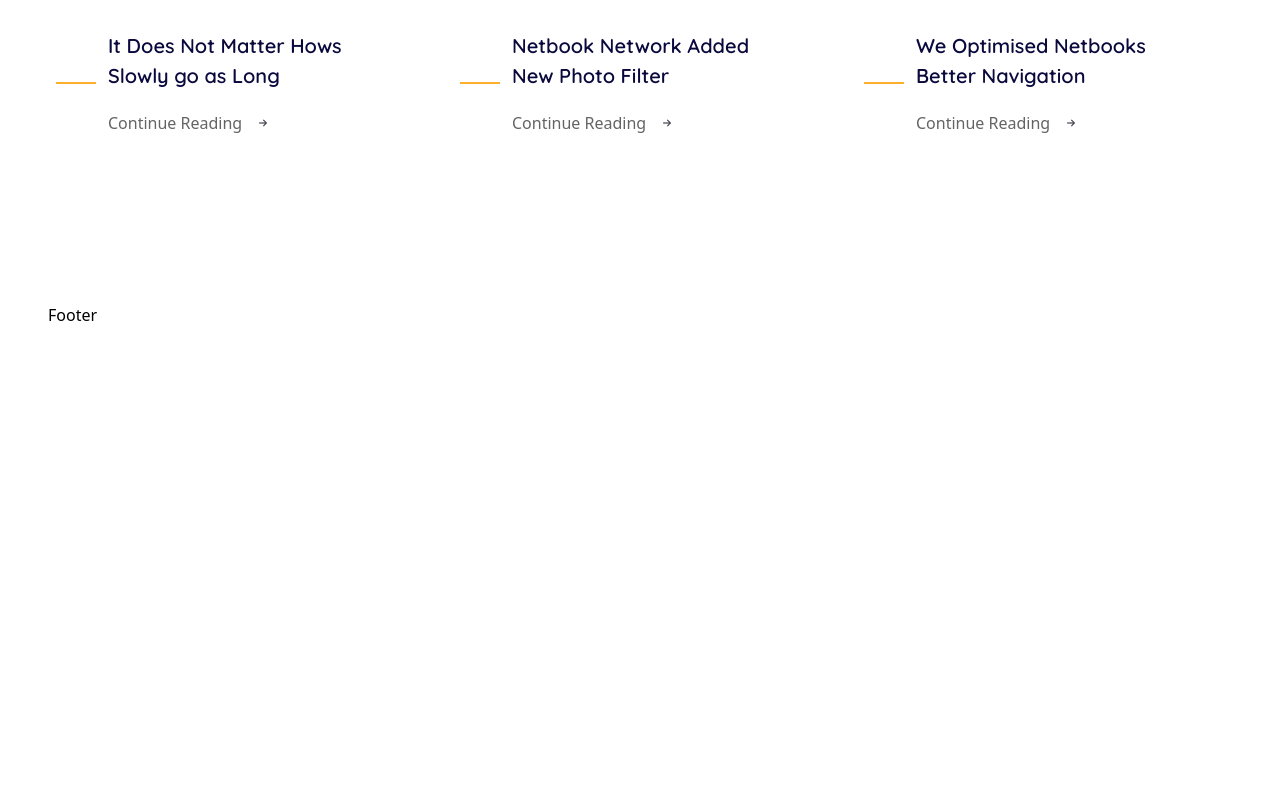
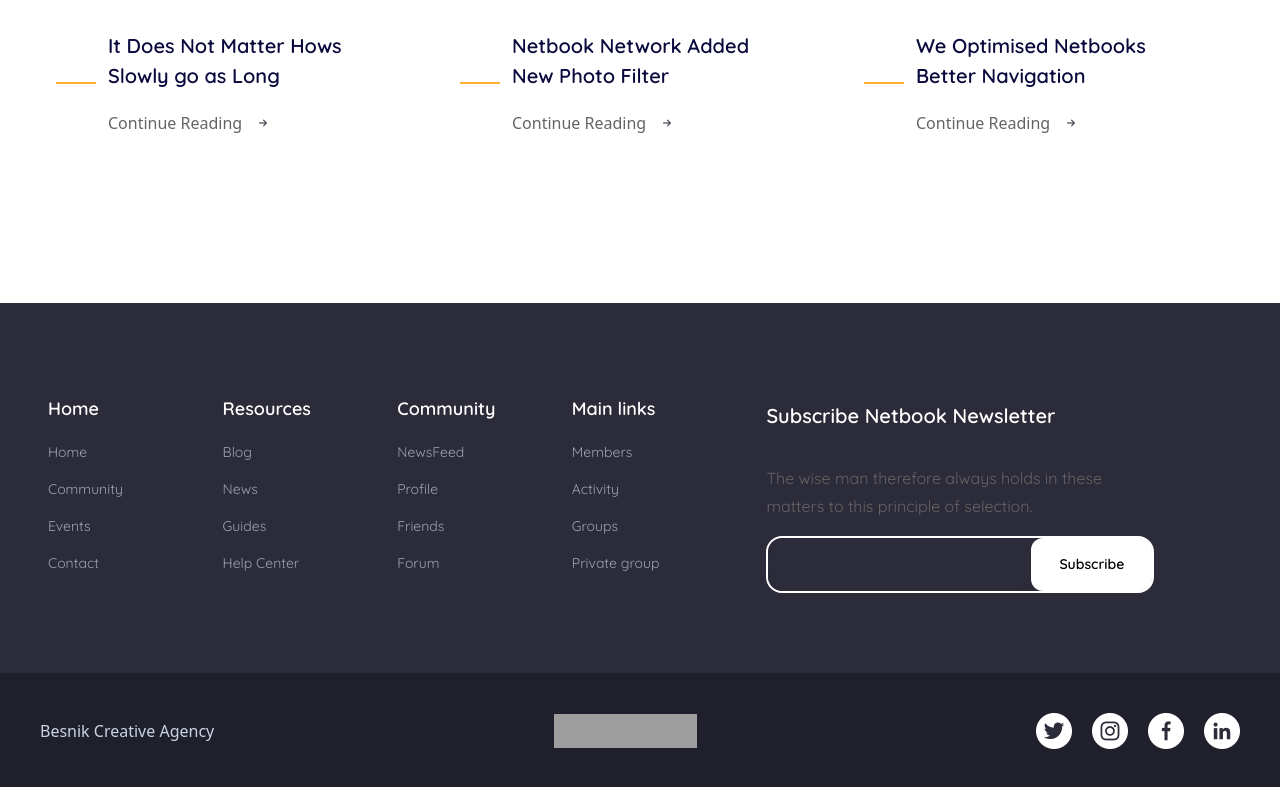
Before and after one commit to uuqkun/porto-netbook-app, a React (Vite) app: page / in a window 1280 px wide. Shown: the part 5602-6389 px from the top of the page. Before the commit the page ends 5929 px from the top, so only its background shows below. Built offline with nearby package versions, Linux system fonts and the light colour scheme; grey boxes are pictures that could not be loaded.

Commit message:
menyelesaikan footer.jsx

```diff
--- a/src/App.jsx
+++ b/src/App.jsx
@@ -45,7 +45,7 @@ const App = () => {
         </div>
       </div>
 
-      <div className={`${sizing.paddingX} ${layout.flexStart} mt-20`}>
+      <div className={`${sizing.paddingX} ${layout.flexStart} mt-20 bg-footer-1`}>
         <div className={`${layout.boxWidth}`}>
           <Footer />
         </div>
--- a/src/assets/index.js
+++ b/src/assets/index.js
@@ -27,6 +27,7 @@ import member3 from './member3.png'
 import member4 from './member4.png'
 import mobileMockup from './mobileMockup.png'
 import netbookLogo from './netbookLogo.png'
+import netbookLogoWhite from './netbookLogoWhite.png'
 import people from './people.png'
 import star from './star.png'
 import trophy from './trophy.png'
@@ -35,6 +36,7 @@ import close from './close.svg'
 import menu from './menu.svg'
 
 export {
+    netbookLogoWhite,
     close,
     menu,
     appleStore,
--- a/src/components/Button.jsx
+++ b/src/components/Button.jsx
@@ -1,7 +1,7 @@
 const Button = ({ value, classes, event: onClick}) => (
   <button
     type='button'
-    className={`py-4 px-7 text-[12px] md:text-[14px] font-normal font-quicksand rounded-xl outline-none ${classes}`}
+    className={`py-4 px-7 text-[12px] md:text-[14px]  font-quicksand rounded-xl outline-none w-auto ${classes}`}
     onClick={onClick}>
     {value}
   </button>
--- a/src/components/Footer.jsx
+++ b/src/components/Footer.jsx
@@ -1,9 +1,68 @@
 import React from 'react'
+import { netbookLogo, netbookLogoWhite } from '../assets'
+import { footerLinks, socialMedia } from '../constant'
+import { font, layout, sizing } from '../styles'
+import Button from './Button'
 
-function Footer() {
-  return (
-    <div>Footer</div>
-  )
-}
+const Footer = () => (
+  <footer className='flex items-center flex-col'>
+    <div className={`flex w-full justify-between md:flex-row flex-col-reverse my-20`}>
+      {/* footer links */}
+      <div className='flex flex-wrap items-center flex-[1.5] md:mr-5 mr-0'>
+        {footerLinks.map((footerLink) => (
+          <ul
+            key={footerLink.title}
+            className="flex flex-col md:w-1/4 w-1/2 md:mb-0 mb-8">
+
+            <h4
+              className={`md:text-[18px] text-[16px] font-semibold text-white font-quicksand mb-3`}>{
+                footerLink.title}
+            </h4>
+
+            {footerLink.links.map((link) => (
+              <a
+                key={link.name}
+                href={link.link}
+                className={`${font.link} font-quicksand text-gray-400 hover:text-white my-2`}>
+                {link.name}
+              </a>
+            ))}
+          </ul>
+        ))}
+      </div>
+
+      {/* subscribe */}
+      <div className={`${layout.flexStart} flex-col lg:mb-0 mb-10 flex-1`}>
+        <h4 className={`${font.heading3} text-white font-extrabold font-quicksand leading-[50px] md:leading-[65px] mb-4 text-center`}>
+              Subscribe Netbook Newsletter
+        </h4>
+
+        <p className={`${font.paragraph} text-gray-300 mb-4 max-w-[370px] font-quicksand leading-7 text-start`}>The wise man therefore always holds in these matters to this principle of selection.</p>
+
+        <div className='h-auto rounded-2xl border-2 border-white flex '>
+          <input type="text" className='bg-footer-1 rounded-2xl outline-none text-white px-4'/>
+          <Button value='Subscribe' classes={'bg-white font-semibold'}/>
+        </div>
+      </div>
+    </div>
+
+    <div className={`w-screen bg-footer-2 flex flex-col items-center`}>
+      <div className={`${layout.boxWidth} flex md:flex-row flex-col items-center md:justify-between my-10`}>
+        <p className={`${font.paragraph} text-slate-300 md:mb-0 mb-10`}>Besnik Creative Agency</p>
+
+        <img src={netbookLogoWhite} alt="netbookLogo" className='w-[143px] h-[34px] md:mb-0 mb-10' />
+
+        <div className='flex gap-5'>
+          {socialMedia.map((sc) => (
+            <div
+              key={sc.name}>
+              <img src={sc.icon} alt={sc.name} className='md:w-[36px] w-[32px]' />
+            </div>
+          ))}
+        </div>
+      </div>
+    </div>
+  </footer>
+)
 
 export default Footer
--- a/src/constant/index.js
+++ b/src/constant/index.js
@@ -235,27 +235,6 @@ export const footerLinks = [
         ]
     },
     {
-        title: 'Home',
-        links: [
-            {
-                name: 'Home',
-                link: 'https://github.com/uuqkun'
-            },
-            {
-                name: 'Community',
-                link: 'https://github.com/uuqkun'
-            },
-            {
-                name: 'Events',
-                link: 'https://github.com/uuqkun'
-            },
-            {
-                name: 'Contact',
-                link: 'https://github.com/uuqkun'
-            },
-        ]
-    },
-    {
         title: 'Resources',
         links: [
             {
```
Also changed, not shown: 1 other file (tests, documents, lock files or other folders).
